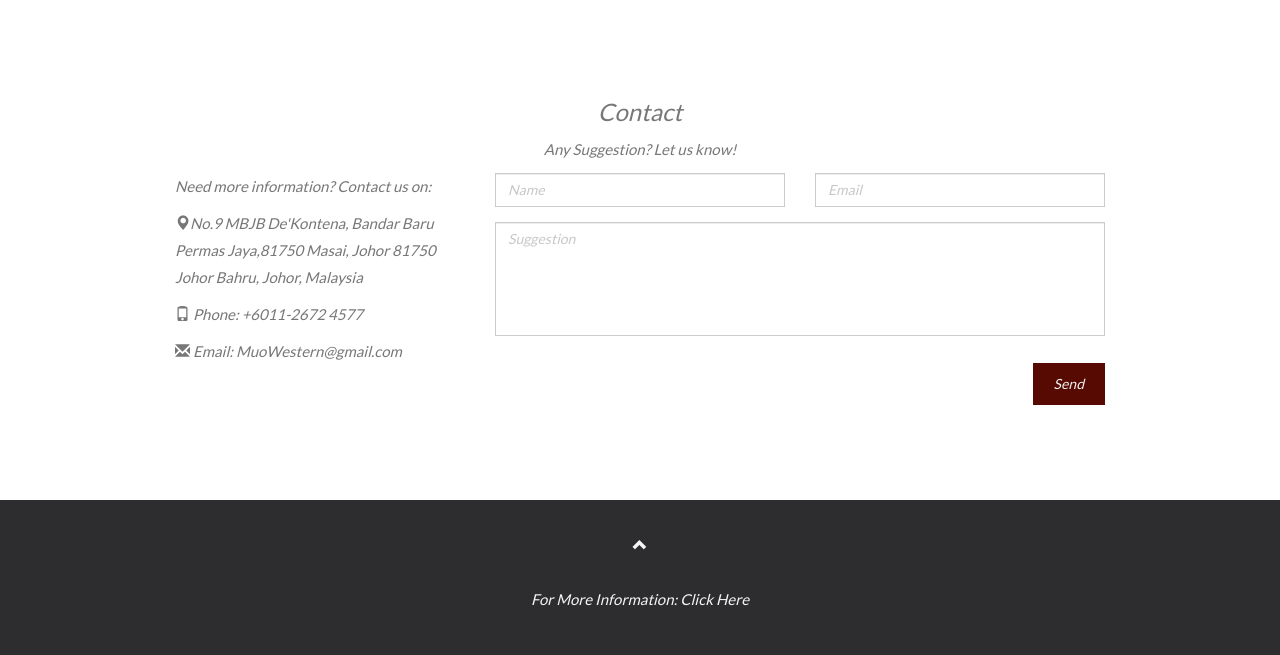
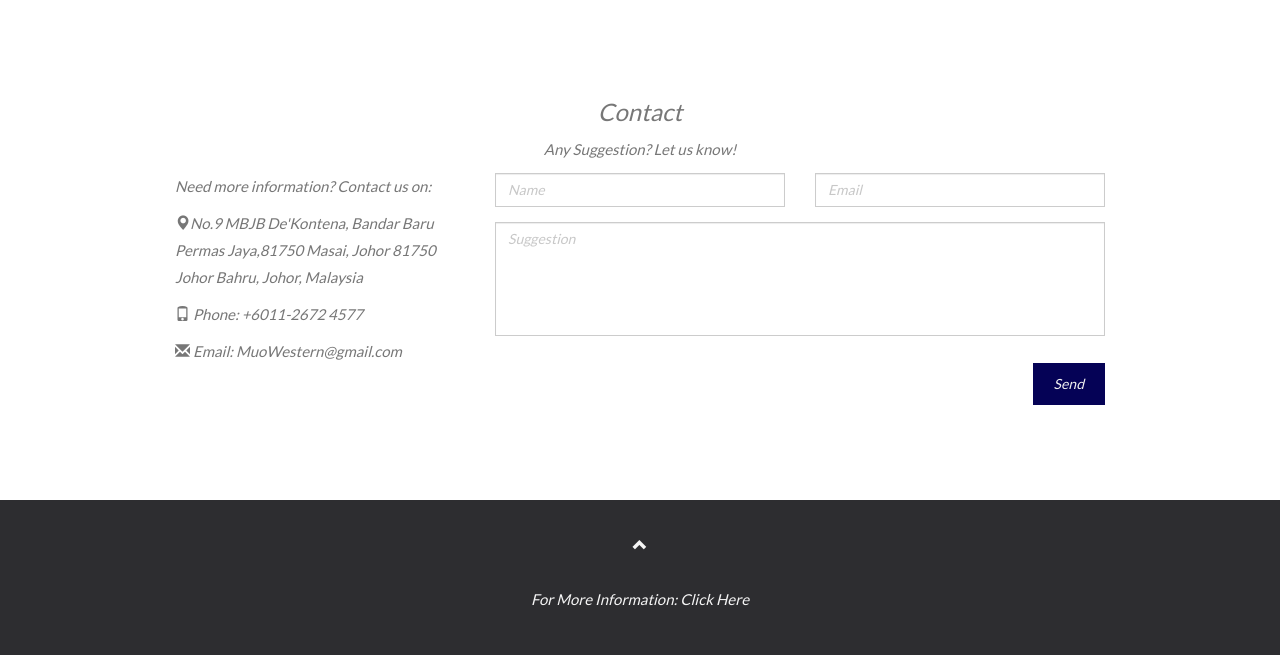
Before and after one commit to n-ayra/webdev_project, a PHP site: page /about.php in a window 1280 px wide. Shown: the part 1318-1973 px from the top of the page. Run offline with PHP 8.4, Linux system fonts and the light colour scheme.

Commit message:
color style

```diff
--- a/about.php
+++ b/about.php
@@ -83,7 +83,7 @@ include "connection.php";
   }
   .btn {
     padding: 10px 20px;
-    background-color: #560A02;
+    background-color:rgb(5, 2, 86);
     color: #f1f1f1;
     border-radius: 0;
     transition: .2s;
```
